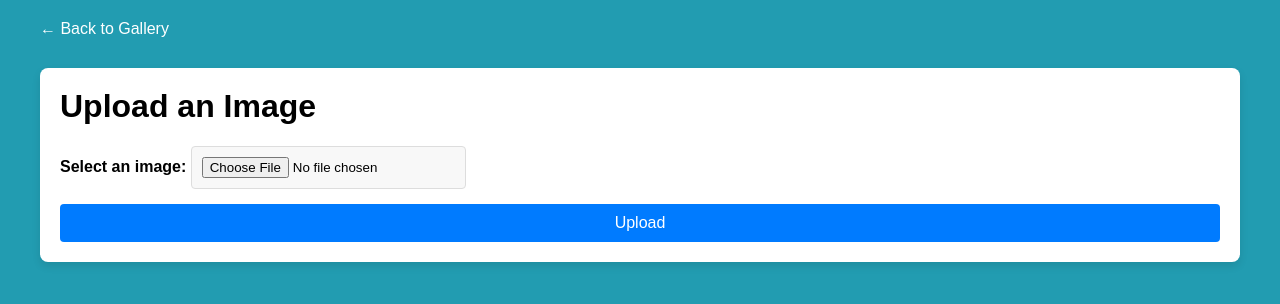
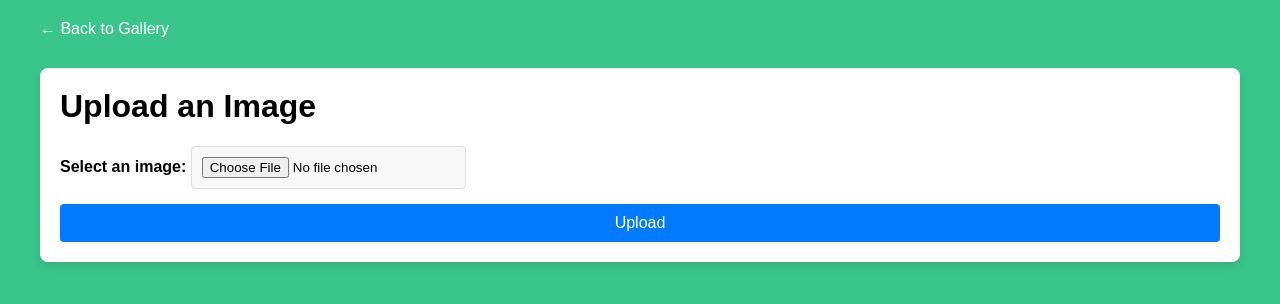
Before and after one commit to ChefOmarDee/CloudCourseProject, a Flask app: page /upload in a window 1280 px wide. Shown: the top 304 px of the page. Run offline with Flask 3, Linux system fonts and the light colour scheme.

Commit message:
Greenified the blue bg

```diff
--- a/server/templates/gallery.html
+++ b/server/templates/gallery.html
@@ -10,7 +10,7 @@
             max-width: 1200px;
             margin: 0 auto;
             padding: 20px;
-            background-color: #229cb1;
+            background-color: #39c58b;
         }
 
         .header {
--- a/server/templates/upload_image.html
+++ b/server/templates/upload_image.html
@@ -11,7 +11,7 @@
             max-width: 1200px;
             margin: 0 auto;
             padding: 20px;
-            background-color: #229cb1;
+            background-color: #39c58b;
             color: white;
         }
 
```
